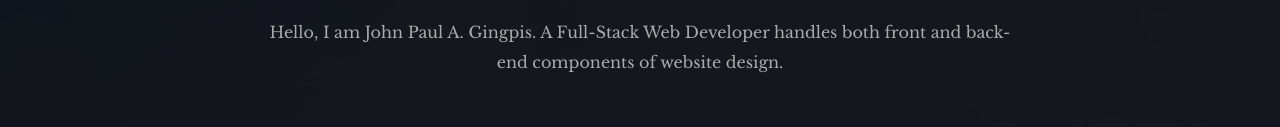
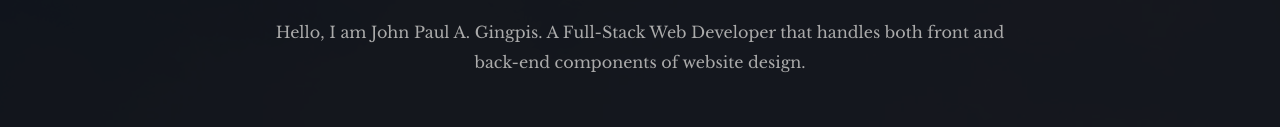
Before and after one commit to JohnPaulGingpis/JohnPaulGingpis.github.io, a website: page index.html in a window 1280 px wide. Shown: the part 257-384 px from the top of the page. Drawn offline with nearby package versions, Linux system fonts and the light colour scheme; files whose address does not match are found by name.

Commit message:
Update index.html

```diff
--- a/index.html
+++ b/index.html
@@ -61,7 +61,7 @@
                             <div class="col-xs-12 col-md-offset-1 col-md-10 col-lg-offset-2 col-lg-8">
                                 <div class="page-title home text-center">
                                     <img src="img/developer.jpg" alt="">
-                                    <p>Hello, I am John Paul A. Gingpis. A Full-Stack Web Developer handles both front and back-end components of website design.</p>
+                                    <p>Hello, I am John Paul A. Gingpis. A Full-Stack Web Developer that handles both front and back-end components of website design.</p>
                                 </div>
 
                                 <div class="hexagon-menu clear">
```
